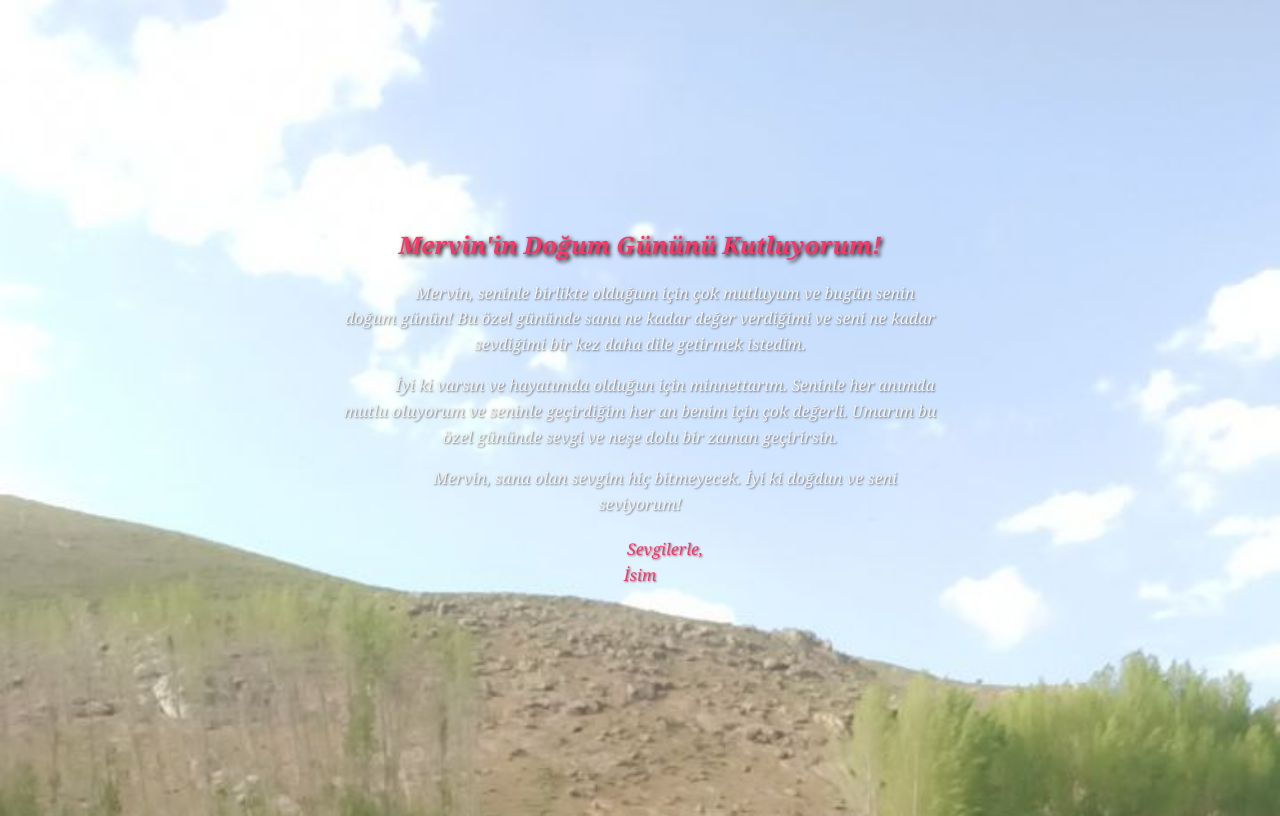
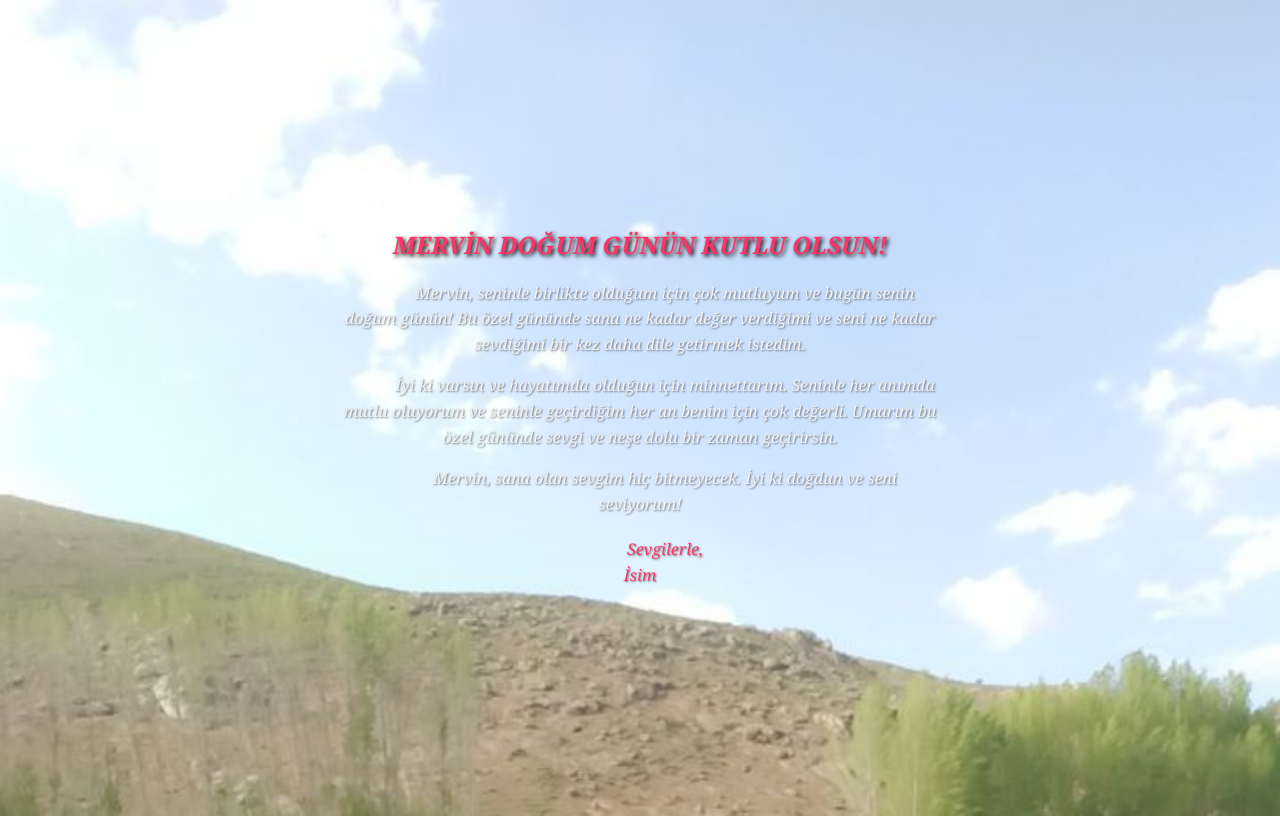
Before and after one commit to smucido/mgsite.github.io, a plain HTML site: page index.html in a window 1280 px wide. Drawn offline with Linux system fonts and the light colour scheme.

Commit message:
Update index.html

```diff
--- a/index.html
+++ b/index.html
@@ -9,7 +9,7 @@
 <body>
 <div class="container">
     <div class="message">
-        <h1>Mervin'in Doğum Gününü Kutluyorum!</h1>
+        <h1>MERVİN DOĞUM GÜNÜN KUTLU OLSUN!</h1>
         <p>Mervin, seninle birlikte olduğum için çok mutluyum ve bugün senin doğum günün! Bu özel gününde sana ne kadar değer verdiğimi ve seni ne kadar sevdiğimi bir kez daha dile getirmek istedim.</p>
         <p>İyi ki varsın ve hayatımda olduğun için minnettarım. Seninle her anımda mutlu oluyorum ve seninle geçirdiğim her an benim için çok değerli. Umarım bu özel gününde sevgi ve neşe dolu bir zaman geçirirsin.</p>
         <p>Mervin, sana olan sevgim hiç bitmeyecek. İyi ki doğdun ve seni seviyorum!</p>
```
